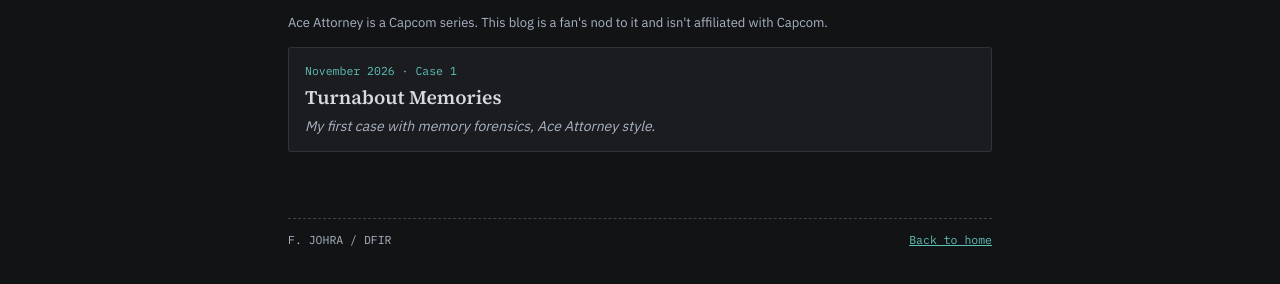
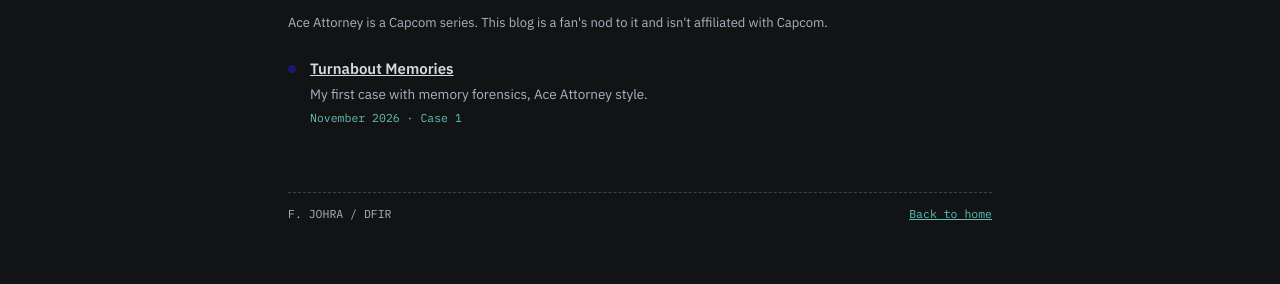
Before and after one commit to ftj258/ftj258.github.io, a plain HTML site: page blog/index.html in a window 1280 px wide. Shown: the part 220-504 px from the top of the page. Drawn offline with Linux system fonts and the light colour scheme.

Commit message:
Blog list in bullet style

```diff
--- a/blog/index.html
+++ b/blog/index.html
@@ -45,12 +45,15 @@
 <script src="../cases.js"></script>
 <script>
   var list=document.getElementById('post-list');
+  function el(tag, cls, text){ var e=document.createElement(tag); if(cls) e.className=cls; if(text) e.textContent=text; return e; }
   window.CASES.filter(function(c){ return c.post; }).sort(function(a,b){ return b.number-a.number; }).forEach(function(c){
-    var a=document.createElement('a'); a.className='post-card'; a.href=c.post.page;
-    [['post-date',c.post.date+' · Case '+c.number],['post-title',c.title],['post-teaser',c.post.teaser]].forEach(function(p){
-      var d=document.createElement('div'); d.className=p[0]; d.textContent=p[1]; a.appendChild(d);
-    });
-    list.appendChild(a);
+    var item=el('div','project'), inner=el('div');
+    item.appendChild(el('span','dot'));
+    var h=el('h3'), a=el('a',null,c.title); a.href=c.post.page; a.style.color='inherit'; h.appendChild(a);
+    inner.appendChild(h);
+    inner.appendChild(el('p',null,c.post.teaser));
+    inner.appendChild(el('p','post-date',c.post.date+' · Case '+c.number));
+    item.appendChild(inner); list.appendChild(item);
   });
 </script>
 </body>
--- a/style.css
+++ b/style.css
@@ -213,3 +213,4 @@
 .post figure img{ width:100%; height:auto; display:block; border:1px solid var(--line); border-radius:3px; }
 .post figcaption{ font-family:var(--mono); font-size:12px; color:var(--ink-soft); margin-top:6px; }
 .spoiler{ margin-top:28px; padding:12px 14px; border:1px dashed var(--line-strong); border-radius:3px; font-size:14px; }
+.project .post-date{ font-family:var(--mono); font-size:11.5px; color:var(--accent-text); margin-top:4px; }
```
